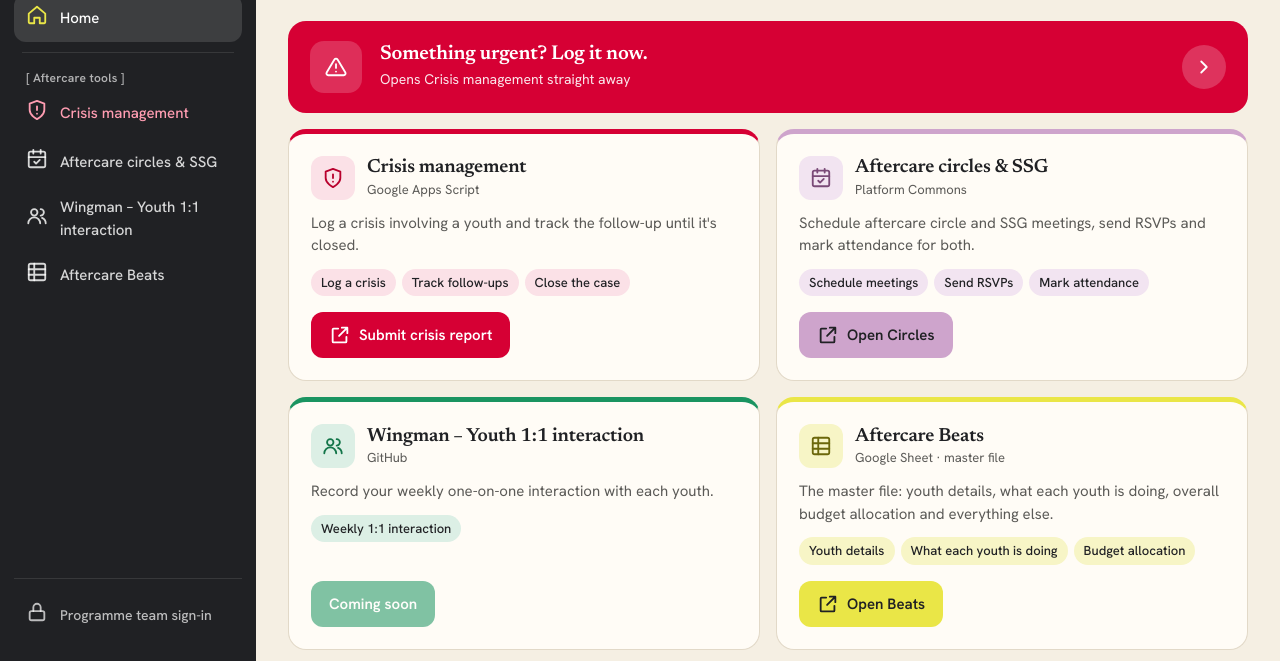
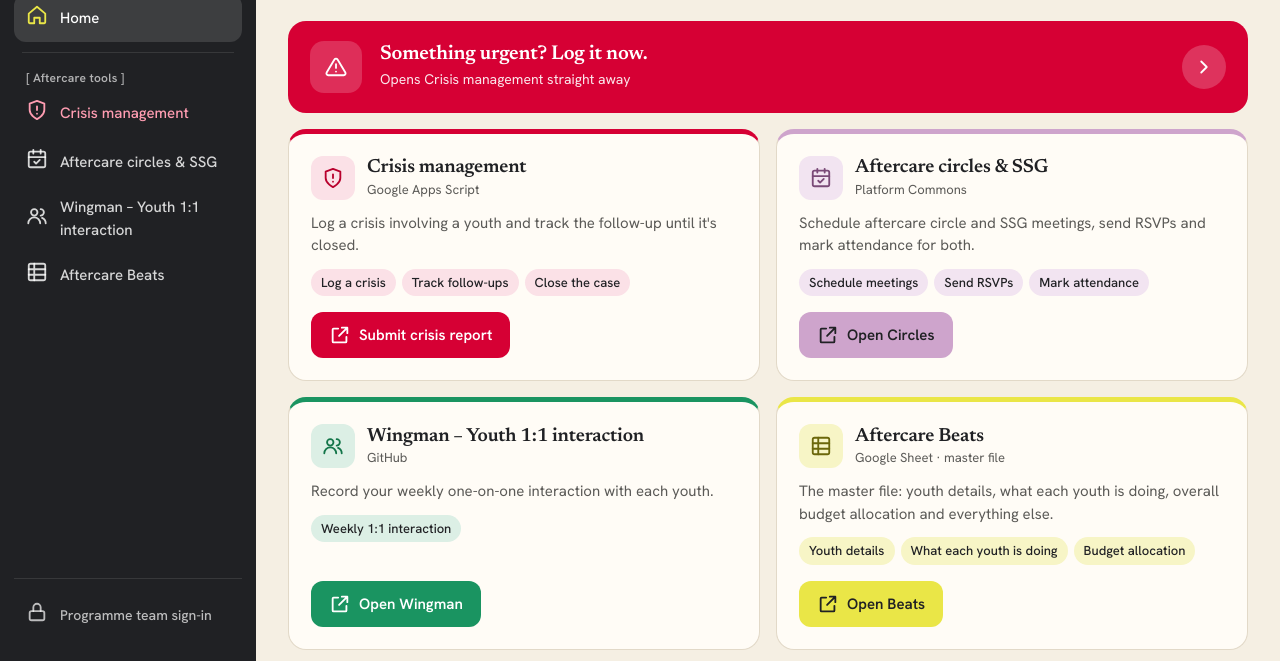
Before and after one commit to mad-aftercare-program/tool-kit, a plain HTML site: page index.html in a window 1280 px wide. Shown: the part 139-800 px from the top of the page. Drawn offline with Linux system fonts and the light colour scheme.

Commit message:
Update index.html

```diff
--- a/index.html
+++ b/index.html
@@ -62,7 +62,7 @@ window.TOOLKIT_CONFIG = {
   // own link in the "Toolkit usage" tool below. Leave "" to switch it off.
   // Only logs what was opened, when, view, device type and a random
   // browser id — never names, emails or anything typed.
-  usageLogUrl: "https://script.google.com/macros/s/AKfycbzxShtV_qtTTT8-gmLdG5Y25ebM9yYFMwPDxD_QtjXwUuXVPBKbIliaJlaHWPntZ9WgNg/exec",
+  usageLogUrl: "",
 
   programmePasswordHash: "8583f612f76440bdc3f409c65741bce3bf23191dad03ca8200e3172966669077",
 
@@ -88,7 +88,7 @@ window.TOOLKIT_CONFIG = {
       uses: ["Weekly 1:1 interaction"],
       programmePurpose: "Review weekly 1:1 interactions across chapters: which youth are being reached, and who needs a follow-up.",
       programmeUses: ["Interaction coverage", "Missed check-ins", "Follow-ups"],
-      url: "", mode: "tab", color: "green", icon: "wingman" },
+      url: "https://mad-aftercare-program.github.io/mad-connect/", mode: "tab", color: "green", icon: "wingman" },
 
     // Master file — shown to everyone on the opening page
     { id: "beats", name: "Aftercare Beats", short: "Beats", host: "Google Sheet · master file",
@@ -102,7 +102,7 @@ window.TOOLKIT_CONFIG = {
     { id: "usage", name: "Toolkit usage", short: "Usage", host: "Google Sheet",
       purpose: "How many people open each tool and dashboard, and how often.",
       uses: ["Opens per tool", "People", "Last 7 and 30 days"],
-      url: "https://docs.google.com/spreadsheets/d/1bWVHHKOh56iBys10o5t-BVx1UeYREOn6Joigs9bzHSM/edit?gid=0#gid=0", mode: "tab", color: "grey", icon: "dashboard", audience: "programme" }
+      url: "", mode: "tab", color: "grey", icon: "dashboard", audience: "programme" }
   ],
 
   // ---------- Dashboards ----------
```
